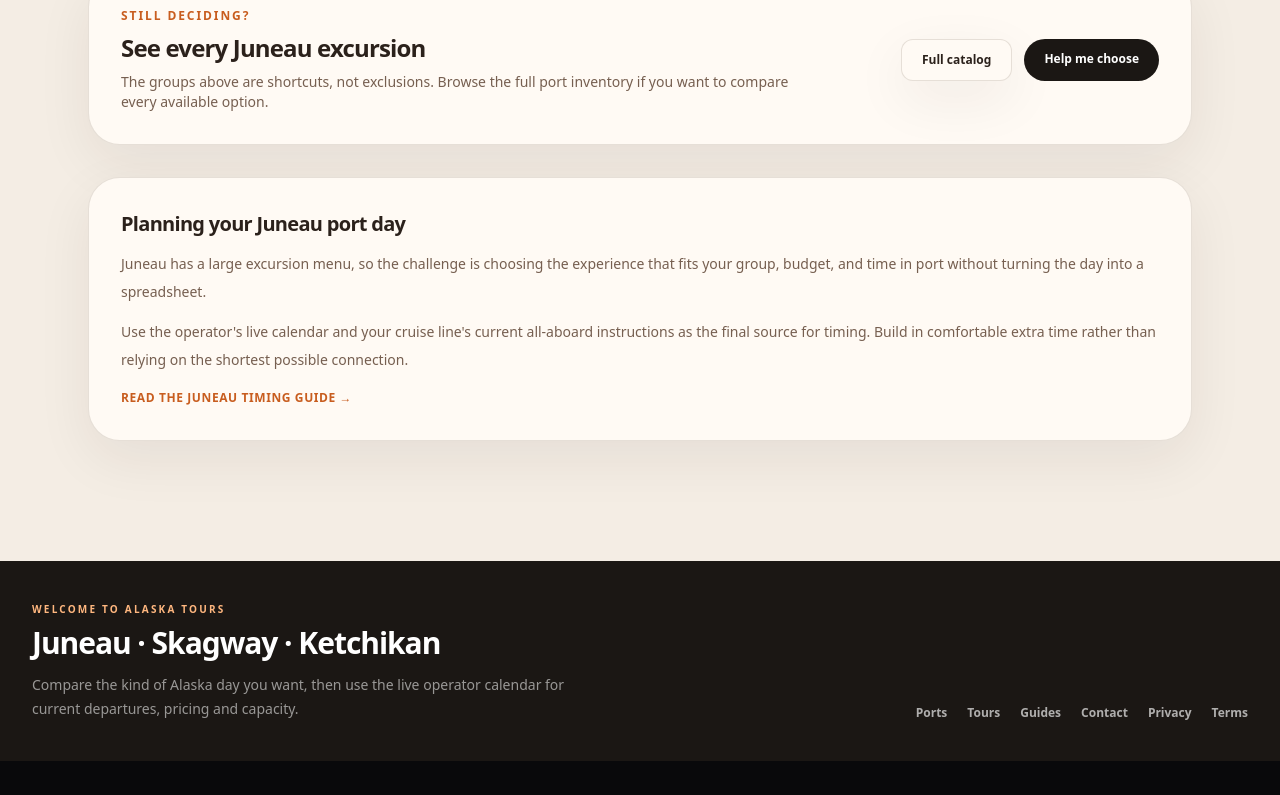
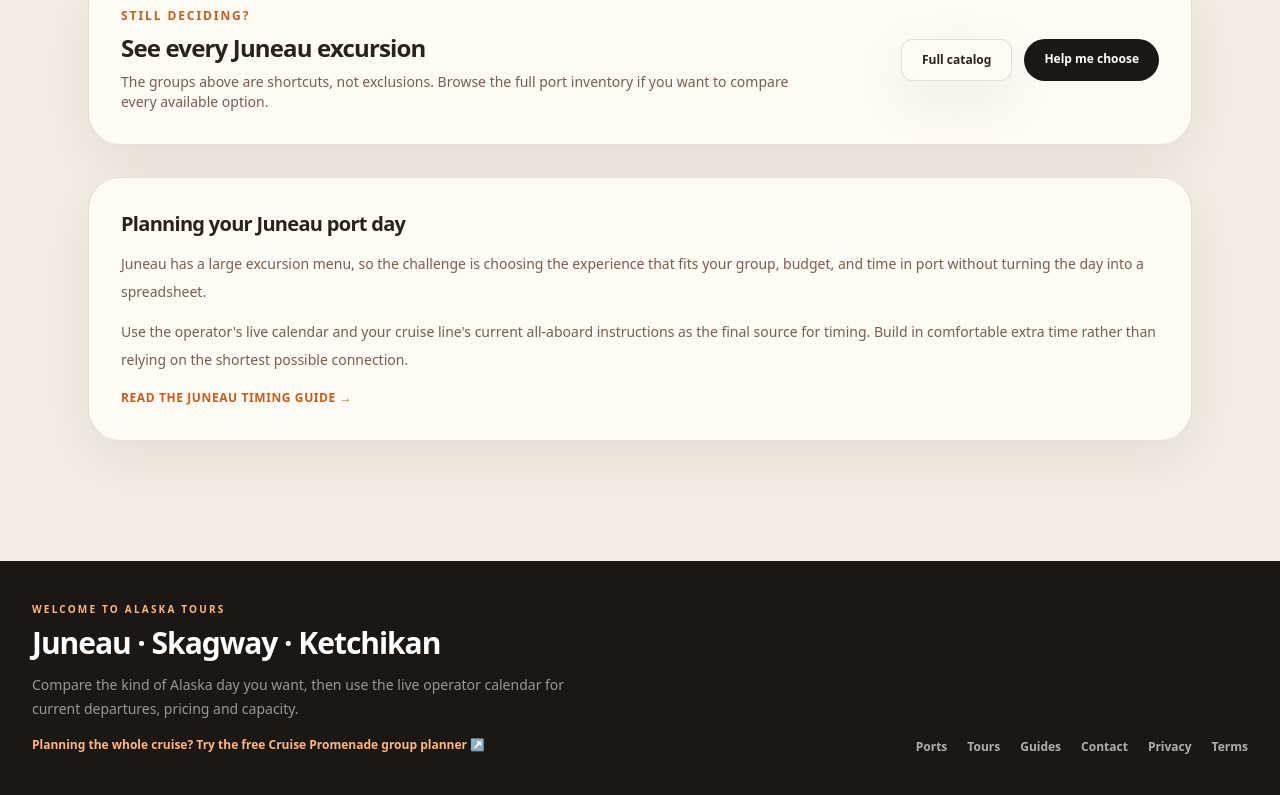
Before and after one commit to erichroeseler123-bot/wta-renderer, a Next.js app: page /ports/juneau in a window 1280 px wide. Shown: the part 7837-8632 px from the top of the page. Before the commit the page ends 8598 px from the top, so only its background shows below. Built offline with nearby package versions, Linux system fonts and the light colour scheme; no server answers.

Commit message:
Promote Cruise Promenade from Alaska cruise pages

```diff
--- a/app/components/site/PublicStorefrontShell.tsx
+++ b/app/components/site/PublicStorefrontShell.tsx
@@ -88,6 +88,14 @@ export default function PublicStorefrontShell({ children }: { children: React.Re
             <div className="text-[10px] font-black uppercase tracking-[0.22em] text-[#ffb77f]">Welcome to Alaska Tours</div>
             <div className="mt-2 max-w-xl text-2xl font-black tracking-[-0.035em] sm:text-3xl">Juneau · Skagway · Ketchikan</div>
             <p className="mt-3 max-w-xl text-sm leading-6 text-white/55">Compare the kind of Alaska day you want, then use the live operator calendar for current departures, pricing and capacity.</p>
+            <a
+              href="https://cruisepromenade.com/?utm_source=welcometoalaskatours&utm_medium=referral&utm_campaign=early-access"
+              target="_blank"
+              rel="noreferrer"
+              className="mt-4 inline-flex text-xs font-black text-[#ffb77f] transition hover:text-white"
+            >
+              Planning the whole cruise? Try the free Cruise Promenade group planner ↗
+            </a>
           </div>
           <div className="flex flex-wrap gap-x-5 gap-y-3 text-xs font-bold text-white/65 md:justify-end">
             <Link href="/ports" className="hover:text-white">Ports</Link>
```
